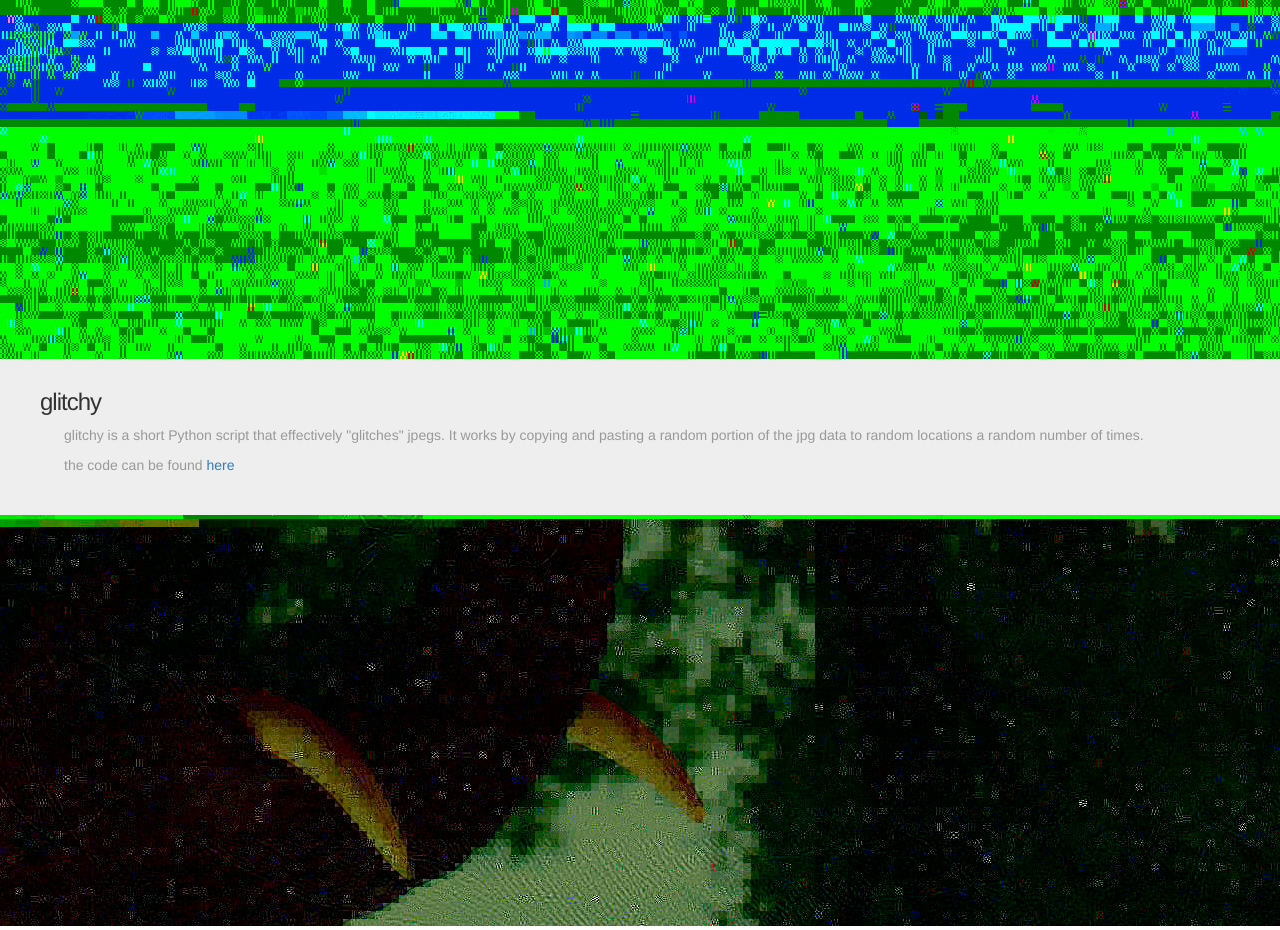
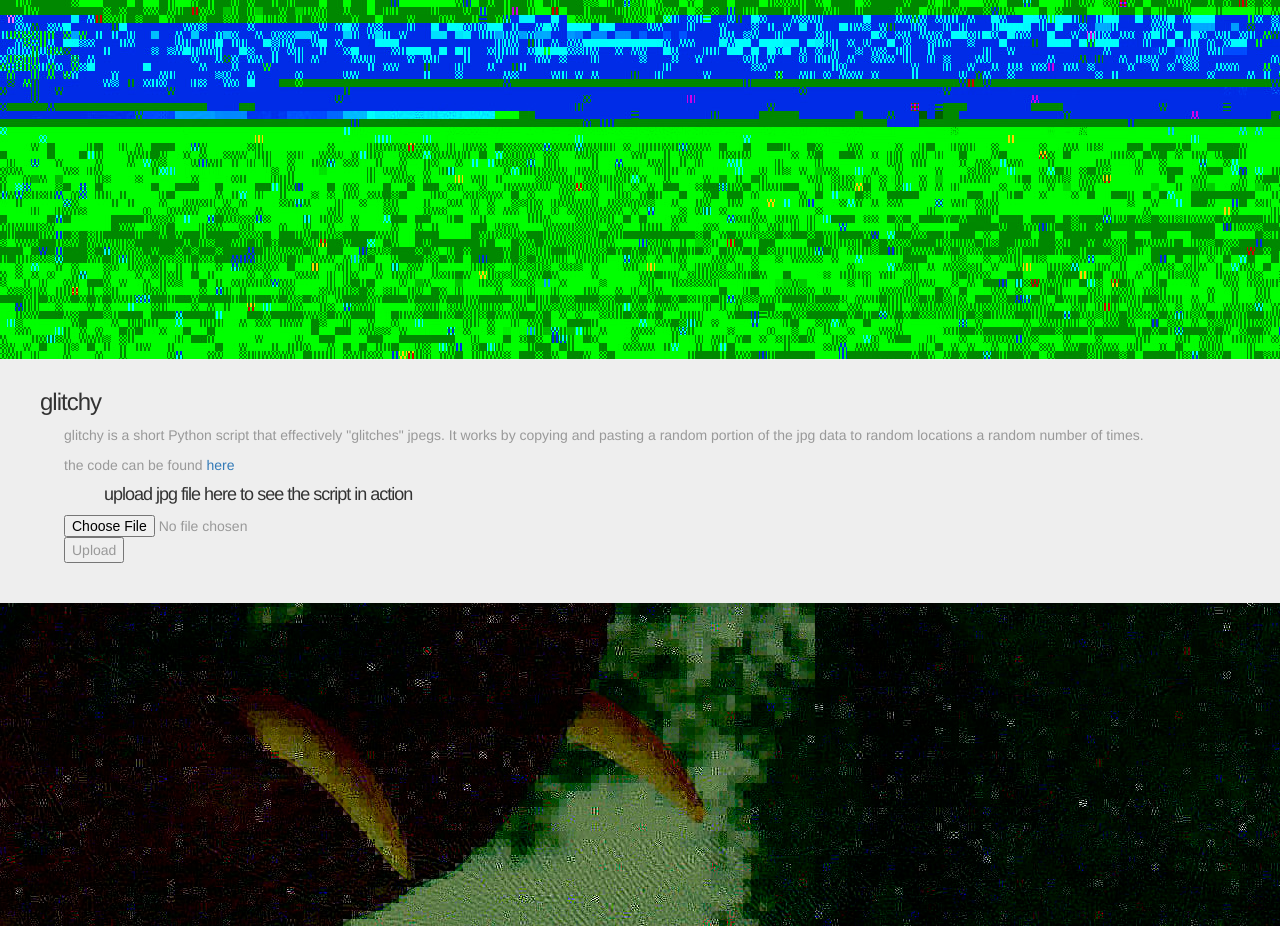
Before and after one commit to steezeburger/steezeburger, a Flask app: page /projects/glitchy/ in a window 1280 px wide. Shown: the part 41-971 px from the top of the page. Run offline with Flask 2, Linux system fonts and the light colour scheme; some libraries are stand-ins or nearby versions.

Commit message:
added photo uploader and glitcher

```diff
--- a/app/__init__.py
+++ b/app/__init__.py
@@ -1,7 +1,9 @@
 __author__ = 'js'
 
-from flask import Flask, url_for
+from flask import Flask
 
-# creates instance of Flask class named 'app'
+# creates Flask object and config
 app = Flask(__name__)
+app.config.from_object('config')
+
 from app import views
--- /dev/null
+++ b/app/glitchy.py
@@ -0,0 +1,58 @@
+__author__ = 'js'
+
+import random
+import os
+
+# creates random start and end locations
+def random_start_end(photo_data):
+    start = random.randint(2500, len(photo_data))
+    end = start + random.randint(0, len(photo_data) - start)
+
+    return start, end
+
+# copy/pastes chucnk of data addressed by random_start_end
+# a random number of times
+def splice_file(photo_data):
+    start, end = random_start_end(photo_data)
+    splice = photo_data[start:end]
+    repeat = ''
+
+    for i in range(1, random.randint(1,10)):
+        repeat += splice
+
+    newStart, newEnd = random_start_end(photo_data)
+    photo_data = photo_data[:newStart] + repeat + photo_data[newEnd:]
+    return photo_data
+
+# opens picture
+def glitch(image):
+    image_location = '/home/js/code/blog/app/static/images/tbg/' + image
+    image_file = open(image_location, 'r')
+    data = image_file.read()
+    image_file.close()
+
+    # for i in range (1, random.randint(1,10)):
+    for i in range (1, 10):
+       data = splice_file(data)
+
+    image_file = open(image_location, 'w')
+    image_file.write(data)
+    image_file.close
+
+    return image
+
+# if __name__ == '__main__':
+#
+#     parser = argparse.ArgumentParser(description='python jpg glitcher')
+#     parser.add_argument('-f', action='store', dest='filename', help='name of .jpg file')
+#     # parser.add_argument('-q', action='store', dest='quantity', default=1, help='number of times to run script. default of 1')
+#     parse_results = parser.parse_args()
+#
+#     print(parse_results.filename)
+#
+#     image_file = parse_results.filename
+#     # quantity = int(parse_results.quantity)
+#
+#     # for i in range(0,quantity):
+#     glitched_image = glitch(image_file)
+#     print glitched_image
--- a/app/static/css/main.css
+++ b/app/static/css/main.css
@@ -154,6 +154,22 @@ h3 {
 
 }
 
+h4 {
+
+    font-size: 1em;
+
+    font-weight: 100;
+
+    margin-top: 30px;
+
+    margin-left: 40px;
+
+    letter-spacing: -1px;
+
+    color: #999;
+
+}
+
 p {
 
     color: #999;
--- a/app/templates/projects-glitchy.html
+++ b/app/templates/projects-glitchy.html
@@ -7,6 +7,13 @@
                    random portion of the jpg data to random locations a random number of times.
                 </p>
                 <p>the code can be found <a href="https://github.com/steezeburger/glitchy/blob/master/glitchy.py">here</a>
+
+                <h4>upload jpg file here to see the script in action</h4>
+
+                <form action="" method="post" enctype="multipart/form-data">
+                    <p><input type=file name=file>
+                        <input type=submit value=Upload></p>
+                </form>
             </div>
         </div>
     </div>
--- a/app/views.py
+++ b/app/views.py
@@ -1,15 +1,21 @@
 __author__ = 'js'
 
 from app import app
-from flask import render_template, url_for, g
+from flask import redirect, render_template, request, url_for, g, send_from_directory
 from random import choice
-from os import listdir
+import os
+from werkzeug import secure_filename
+import glitchy
+
+def allowed_file(filename):
+    return '.' in filename and \
+        filename.rsplit('.', 1)[1] in app.config['ALLOWED_EXTENSIONS_TBG']
 
 # picks a random picture to display as banner
 # can call {{ g.banner }} in template
 @app.before_request
 def random_banner():
-    banner_choice = choice(listdir('app/static/images/banners'))
+    banner_choice = choice(os.listdir(app.config['BASE_DIR'] + '/app/static/images/banners'))
     g.banner = url_for('static', filename='images/banners/' + banner_choice)
 
 @app.route('/')
@@ -25,6 +31,25 @@ def glitch_exhibition():
 def glitch_tutorials():
     return render_template('glitch-tutorials.html')
 
-@app.route('/projects/glitchy/')
+@app.route('/projects/glitchy/', methods=['GET', 'POST'])
 def projects_glitchy():
+    if request.method == 'POST':
+        file = request.files['file']
+        if file and allowed_file(file.filename):
+            print file.filename
+            filename = secure_filename(file.filename)
+            print filename + ' secured'
+            filename = glitchy.glitch(filename)
+            print filename + ' glitched'
+            file.save(os.path.join(app.config['UPLOAD_FOLDER_TBG'], filename))
+            print filename + ' saved'
+
+            return redirect(url_for('glitched', filename=filename))
+
     return render_template('projects-glitchy.html')
+
+@app.route('/glitched/<filename>')
+def glitched(filename):
+    print filename
+    return send_from_directory(app.config['UPLOAD_FOLDER_TBG'],
+                               filename)
```
Also changed, not shown: config.py (added, +17 -0 lines), app/static/images/tbg/test.jpg (added), 4 other files.
